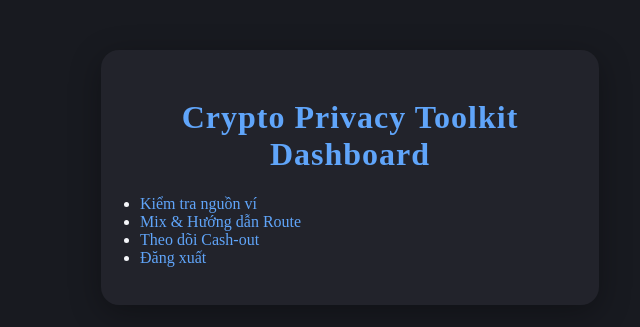
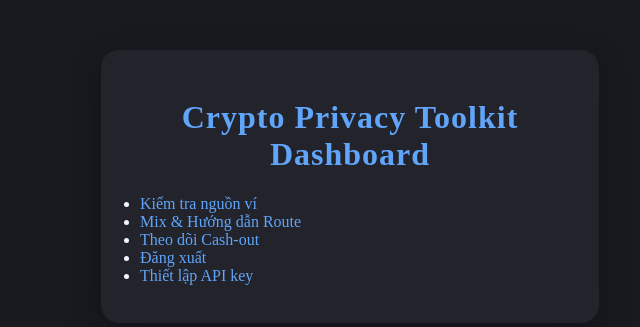
Before and after one commit to showu-0911/crypto-privacy-toolkit, a Python web app: template app/templates/dashboard.html in a window 1280 px wide. Shown: the top 327 px of the page, without its empty margins (290-930 px from the left). Run offline with Jinja, Linux system fonts and the light colour scheme; the template is opened without the code that fills it, so the values that code supplies are empty.

Commit message:
Update dashboard.html

```diff
--- a/app/templates/dashboard.html
+++ b/app/templates/dashboard.html
@@ -13,6 +13,7 @@
         <li><a href="/mix-route">Mix & Hướng dẫn Route</a></li>
         <li><a href="/cashout-tracker">Theo dõi Cash-out</a></li>
         <li><a href="/logout">Đăng xuất</a></li>
+        <li><a href="/api-key">Thiết lập API key</a></li>
     </ul>
 </div>
 </body>
```
